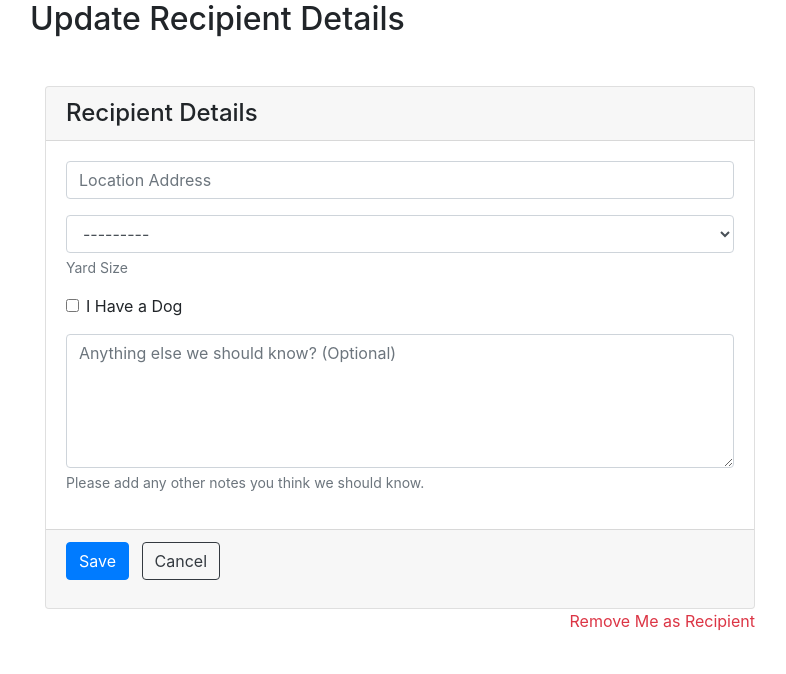
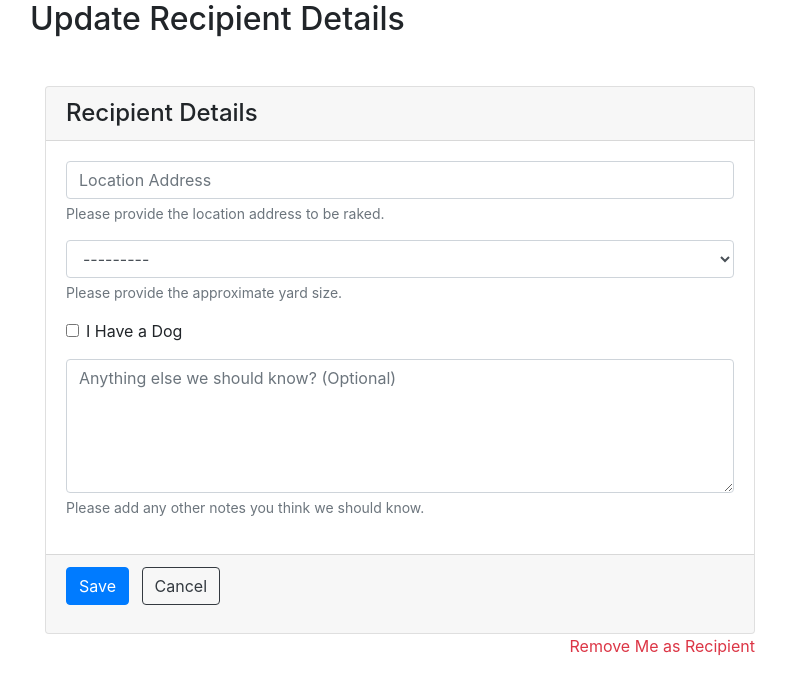
Before and after one commit to rakeupeagle/rakeupeagle, a Django app: page /recipient in a window 1280 px wide. Shown: the part 176-850 px from the top of the page, without its empty margins (55-841 px from the left). Run offline with Django 3.2, Linux system fonts and the light colour scheme; the visitor is signed in with stand-in values (Sample User, id 1); data that the repository does not hold is empty; some libraries are stand-ins or nearby versions.

Commit message:
update placeholders

```diff
--- a/project/app/models.py
+++ b/project/app/models.py
@@ -7,6 +7,7 @@
 from django.contrib.auth.models import AbstractBaseUser
 from django.contrib.gis.db import models
 from django.utils.deconstruct import deconstructible
+from django.utils.safestring import mark_safe
 from django_fsm import FSMIntegerField
 from hashid_field import HashidAutoField
 from model_utils import Choices
@@ -74,13 +75,13 @@
     size = models.IntegerField(
         blank=True,
         choices=SIZE,
-        help_text='Yard Size',
-        null=True,
+        help_text="""Please provide the approximate yard size."""
     )
     location = models.CharField(
         max_length=512,
         blank=True,
         default='',
+        help_text="""Please provide the location address to be raked."""
     )
     place = models.CharField(
         max_length=255,
@@ -101,7 +102,7 @@
     is_dog = models.BooleanField(
         blank=True,
         default=False,
-        help_text="""If you have a dog, it must be contained in your home for us to rake.  Also, you must clean up all animal waste before we arrive or our volunteer group will not be able to rake.""",
+        help_text=mark_safe("""If you have a dog, it must be contained in your home for us to rake. <em>Also, you must clean up all animal waste before we arrive or our volunteer group will not be able to rake.</em>"""),
     )
     notes = models.TextField(
         max_length=2000,
--- a/project/app/templates/app/pages/recipient.html
+++ b/project/app/templates/app/pages/recipient.html
@@ -23,9 +23,9 @@
         {% csrf_token %}
         <div class='card-body'>
           {% bootstrap_form_errors form %}
-          {% bootstrap_field form.location show_help=False show_label=False %}
-          {% bootstrap_field form.size show_help=False show_label=False %}
-          {% bootstrap_field form.is_dog show_help=False show_label=False %}
+          {% bootstrap_field form.location show_help=True show_label=False %}
+          {% bootstrap_field form.size show_help=True show_label=False %}
+          {% bootstrap_field form.is_dog show_help=True show_label=False %}
           {% bootstrap_field form.notes show_help=False show_label=False %}
         </div>
         <div class='card-footer'>
--- a/project/app/templates/app/pages/volunteer_delete.html
+++ b/project/app/templates/app/pages/volunteer_delete.html
@@ -7,7 +7,7 @@
 {% block content %}
   <section class='my-5 col-lg-8'>
     <h2>
-      Remove Recipient
+      Remove Volunteer
     </h2>
   </section>
   <section class='my-5 col-lg-8'>
```
